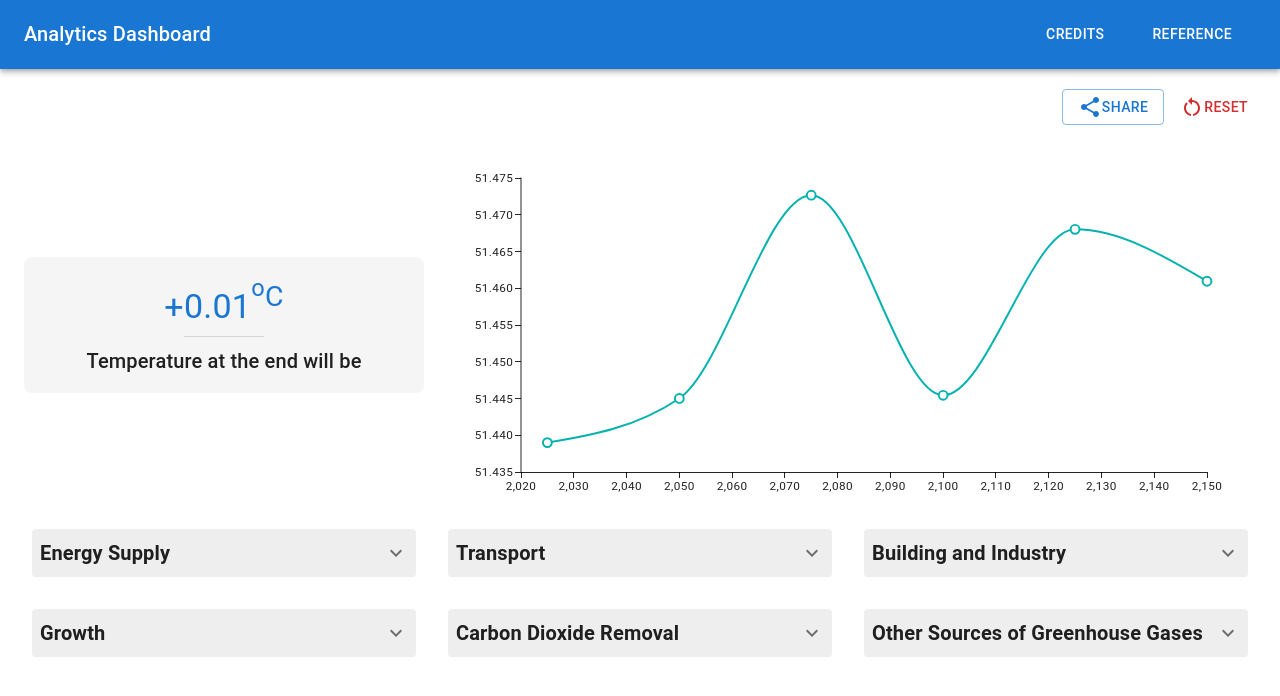
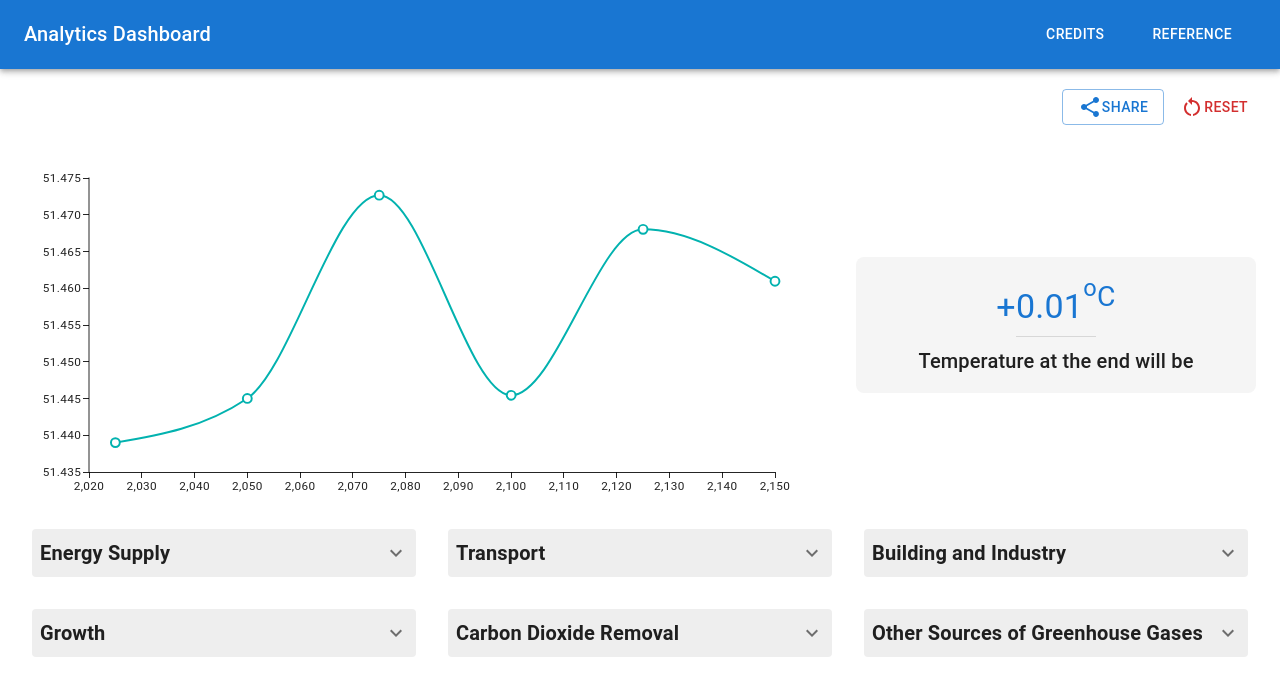
Before and after one commit to F4nt4stic-Four/dashboard, a React (Create React App) app: page / in a window 1280 px wide. Shown: the top 696 px of the page. Built offline with nearby package versions, Linux system fonts and the light colour scheme.

Commit message:
Moved graph to left side

```diff
--- a/src/App.js
+++ b/src/App.js
@@ -28,7 +28,7 @@ function App() {
     searchParams.forEach((value, key) => {
       sliderValuesFromParams[key] = value;
     });
-    setSliderValues({ ...sliderValues, ...sliderValuesFromParams });
+    setSliderValues(prev => ({...prev, ...sliderValuesFromParams}));
   }, []);
 
   const onSliderValueChangeHandler = ({ id, value }) => {
--- a/src/components/Charts/ResourceChart.js
+++ b/src/components/Charts/ResourceChart.js
@@ -48,7 +48,7 @@ export const ResourceChart = ({ inputs, onResetHandler }) => {
       </Stack>
       <Stack
         spacing={4}
-        direction="row"
+        direction="row-reverse"
         sx={{ height: "100%" }}
         alignItems="center"
       >
```
